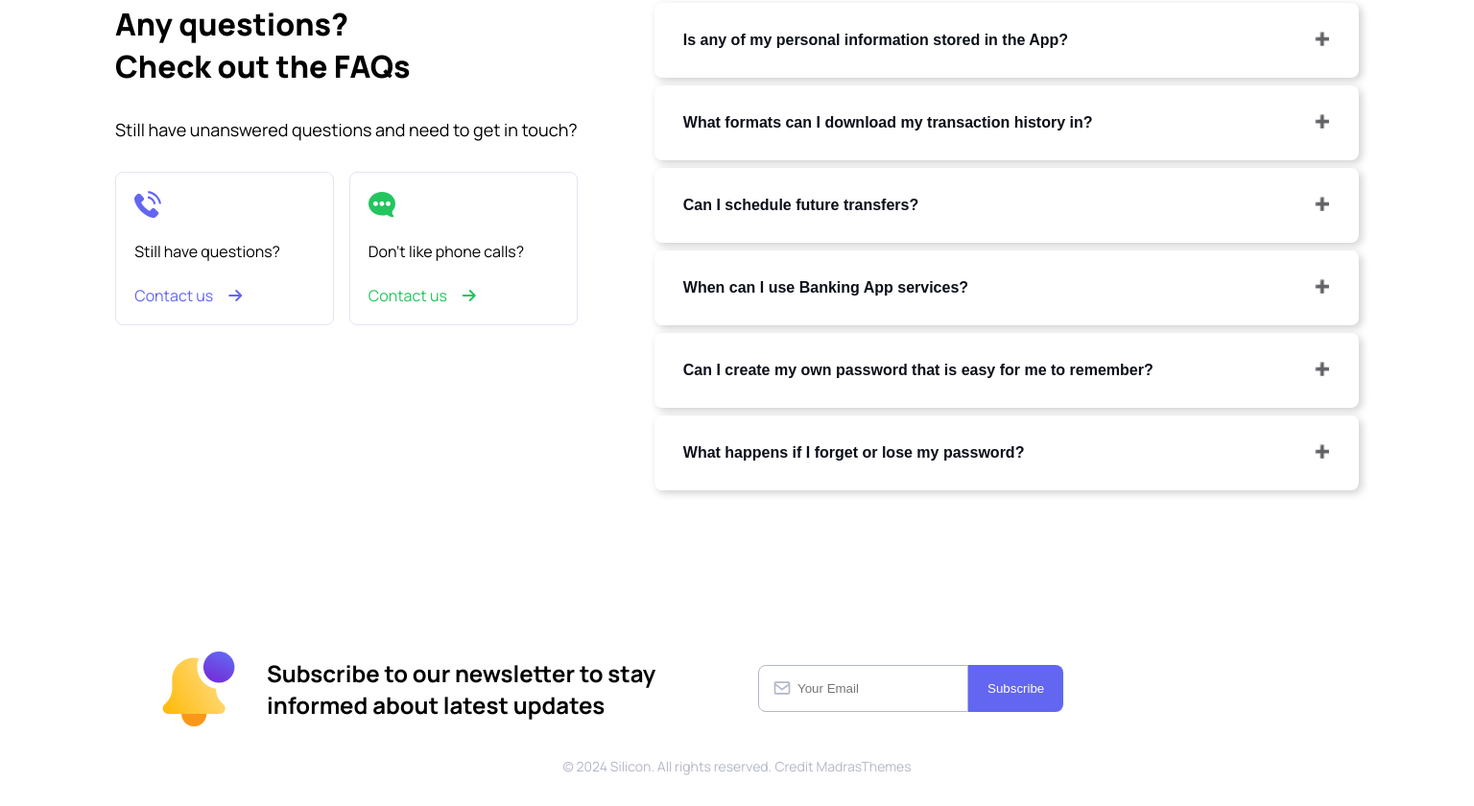
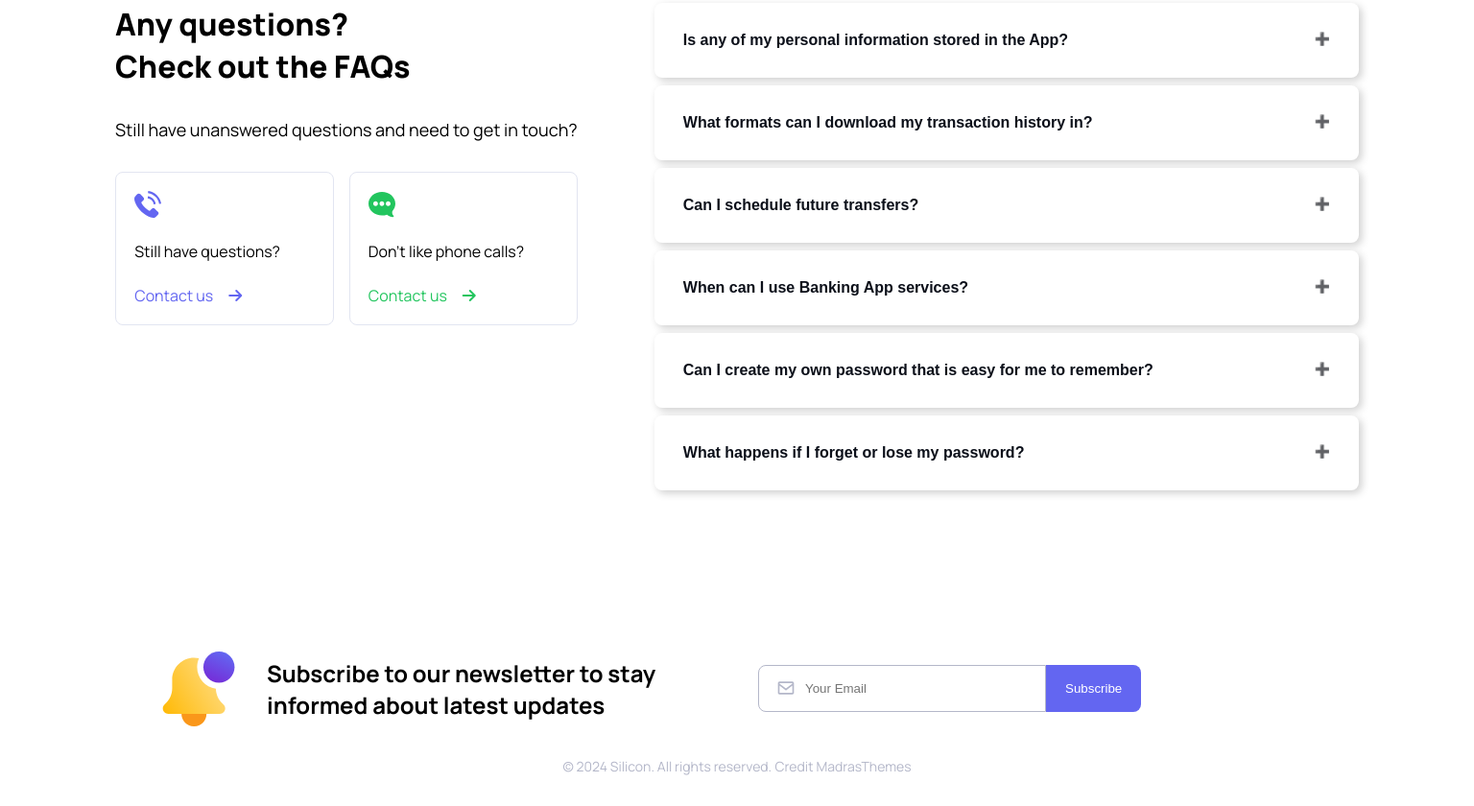
Before and after one commit to johannastjernholm/Silicon, a website: page index.html in a window 1536 px wide. Shown: the part 4239-5079 px from the top of the page at 96% size. Drawn offline with Linux system fonts and the light colour scheme.

Commit message:
Style: size adjust input

```diff
--- a/css/main.css
+++ b/css/main.css
@@ -805,7 +805,7 @@ footer .container {
     top: 35%;
   }
   .input-box {
-    padding-left: 2.5rem;
+    padding-left: 3rem;
     padding-top: 1rem;
     padding-bottom: 1rem;
     display: flex;
@@ -814,6 +814,7 @@ footer .container {
     border: 1px solid #b4b7c9;
     color: #b4b7c9;
     outline: none;
+    width: 300px;
   }
   .btn-subscribe {
     border: none;
```
